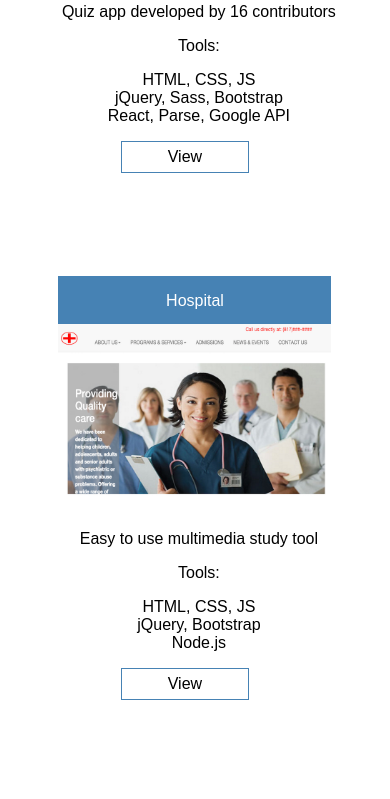
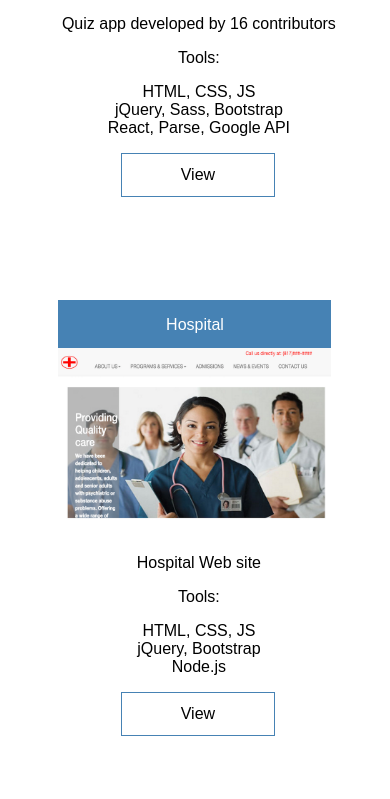
Before and after one commit to jw56578/mikeadossi.github.io, a plain HTML site: page index.html in a window 390 px wide. Shown: the part 1464-2263 px from the top of the page. Drawn offline with nearby package versions, Linux system fonts and the light colour scheme.

Commit message:
Updated 'view' links for responsive functionality

```diff
--- a/css/styles.css
+++ b/css/styles.css
@@ -330,11 +330,12 @@ a:hover{
 	.viewButton{
 		display:block;
 		margin-left:30%;
-		height:2em;
+		padding:12px;
 		width:8em;
 		border:solid steelblue 1px;
 		background-color:white;
 		margin-bottom:3em;
+		color:black;
 	}
 
 	.mobileDetails{
--- a/index.html
+++ b/index.html
@@ -71,7 +71,7 @@
 					<li>Backbone, Parse, Google API</li>
 				</ul>
 			</div>
-			<button class="viewButton">View</button>
+			<a href="http://mikeadossi.github.io/mikeadossi.github.io/barbersChair/"><div class="viewButton">View</div></a>
 	    </div>
 
 		<div class="portfolioBox portfolioBox2">
@@ -97,7 +97,7 @@
 					<li>React, Parse, Google API</li>
 				</ul>
 			</div>
-			<button class="viewButton">View</button>
+			<a href="http://mikeadossi.github.io/mikeadossi.github.io/ironQuizzes/"><div class="viewButton">View</div></a>
 	    </div>
 	</div>
 
@@ -117,7 +117,7 @@
 					</div>
 			</div></a>
 				<div class="mobileDetails">
-					<p>Easy to use multimedia study tool</p>
+					<p>Hospital Web site</p>
 					<p>Tools:</p>
 					<ul class="portfolioUl">
 						<li>HTML, CSS, JS</li>
@@ -125,7 +125,7 @@
 						<li>Node.js</li>
 					</ul>
 				</div>
-			<button class="viewButton">View</button>
+			<a href="http://mikeadossi.github.io/mikeadossi.github.io/Hospital/"><div class="viewButton">View</div></a>
 	    </div>
 
 		<div class="portfolioBox portfolioBox4">
@@ -149,7 +149,7 @@
 					<li>Node.js</li>
 				</ul>
 			</div>
-			<button class="viewButton">View</button>
+			<a href="http://mikeadossi.github.io/mikeadossi.github.io/NodejsProject/"><div class="viewButton">View</div></a>
 	    </div>
 	</div>
 
```
